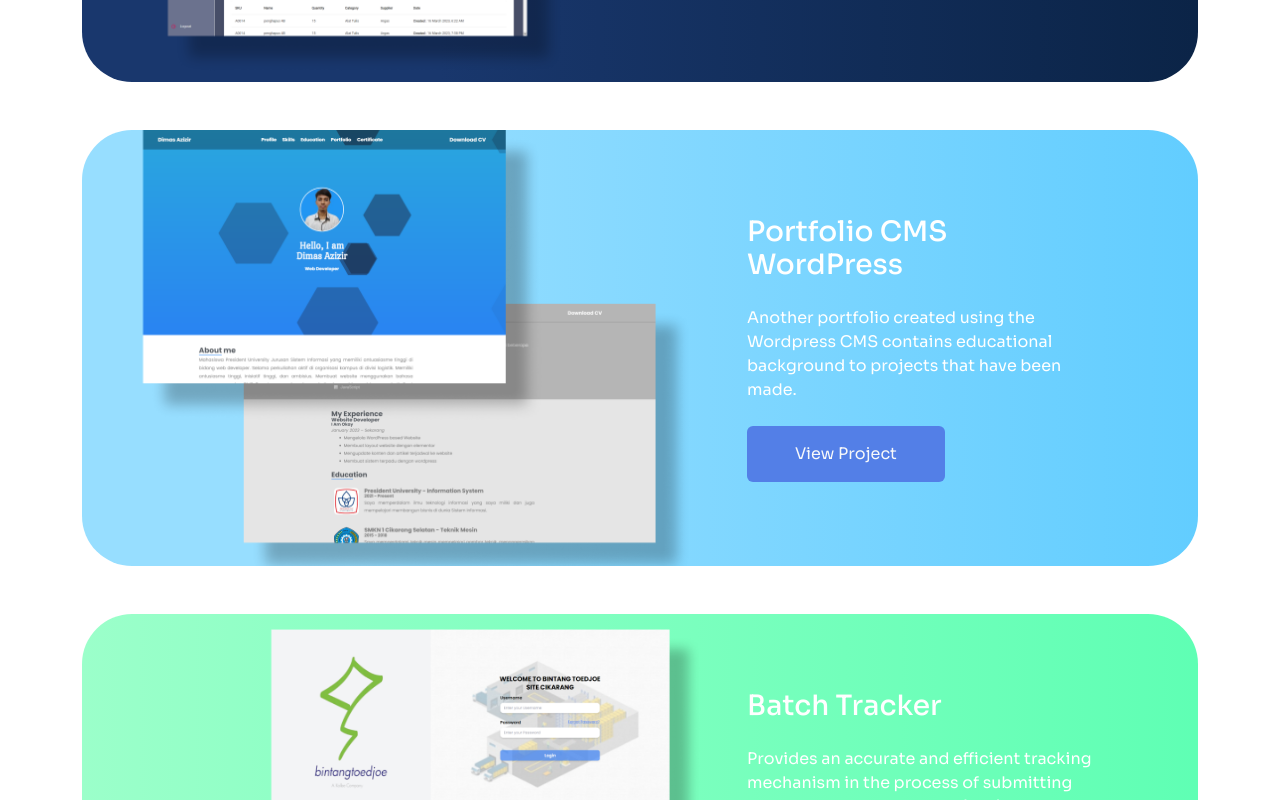
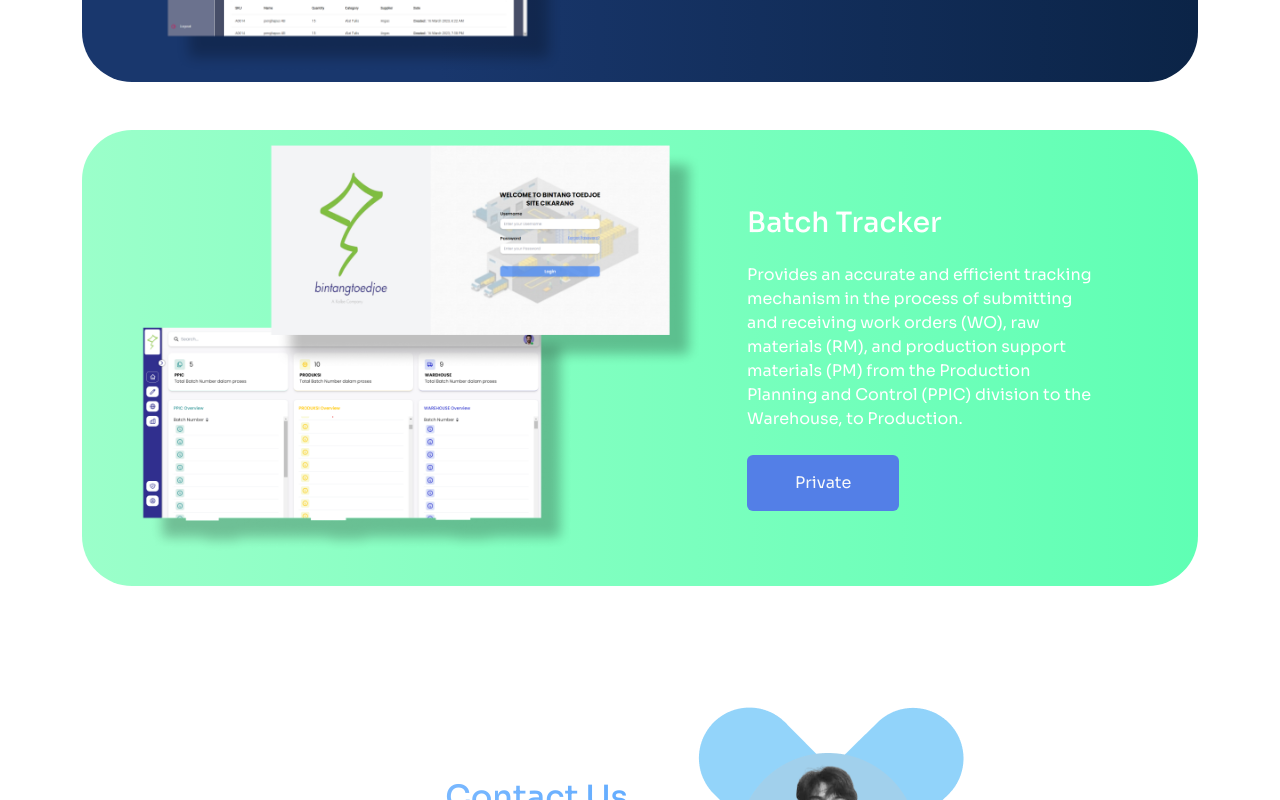
Before and after one commit to dmzazz/portfolio, a React (Create React App) app: page / in a window 1280 px wide. Shown: the part 2300-3100 px from the top of the page. Built offline with nearby package versions, Linux system fonts and the light colour scheme.

Commit message:
merubah link project undangan

```diff
--- a/src/components/Project.jsx
+++ b/src/components/Project.jsx
@@ -5,7 +5,7 @@ import { Link } from "react-router-dom";
 import selfcare from "../assets/img/project-selfcare.png";
 import undangan from "../assets/img/projects-undangan-2.png";
 import warehouse from "../assets/img/projects-warehouse.png";
-import portofolio from "../assets/img/projects-portofolio.png";
+// import portofolio from "../assets/img/projects-portofolio.png";
 import batchtracker from "../assets/img/project batch tracker.png";
 
 const projects = [
@@ -22,7 +22,7 @@ const projects = [
     id: "undangan",
     title: "Undangan Digital",
     text: "An online invitation in the form of a website to make it easier for users to invite relatives to remote weddings or circumcisions. Built using HTML, CSS, JavaScript and Bootstrap.",
-    link: "https://dymas.my.id",
+    link: "https://undangankita.vercel.app",
     linkText: "View Project",
     imgSrc: undangan,
     aos: "fade-right",
@@ -36,15 +36,15 @@ const projects = [
     imgSrc: warehouse,
     aos: "fade-left",
   },
-  {
-    id: "portofolio",
-    title: "Portfolio CMS WordPress",
-    text: "Another portfolio created using the Wordpress CMS contains educational background to projects that have been made.",
-    link: "https://me.dymas.my.id",
-    linkText: "View Project",
-    imgSrc: portofolio,
-    aos: "fade-right",
-  },
+  // {
+  //   id: "portofolio",
+  //   title: "Portfolio CMS WordPress",
+  //   text: "Another portfolio created using the Wordpress CMS contains educational background to projects that have been made.",
+  //   link: "https://me.dymas.my.id",
+  //   linkText: "View Project",
+  //   imgSrc: portofolio,
+  //   aos: "fade-right",
+  // },
   {
     id: "batch-tracker",
     title: "Batch Tracker",
```
